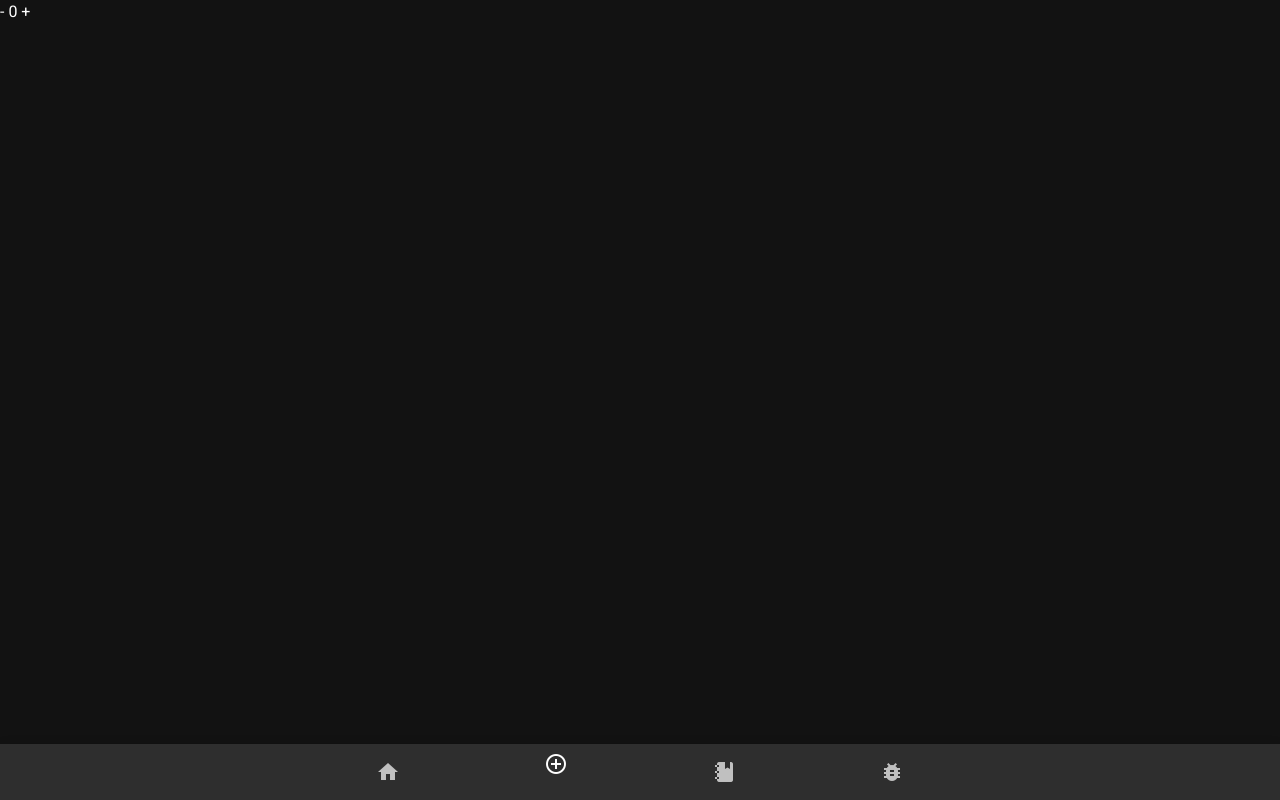
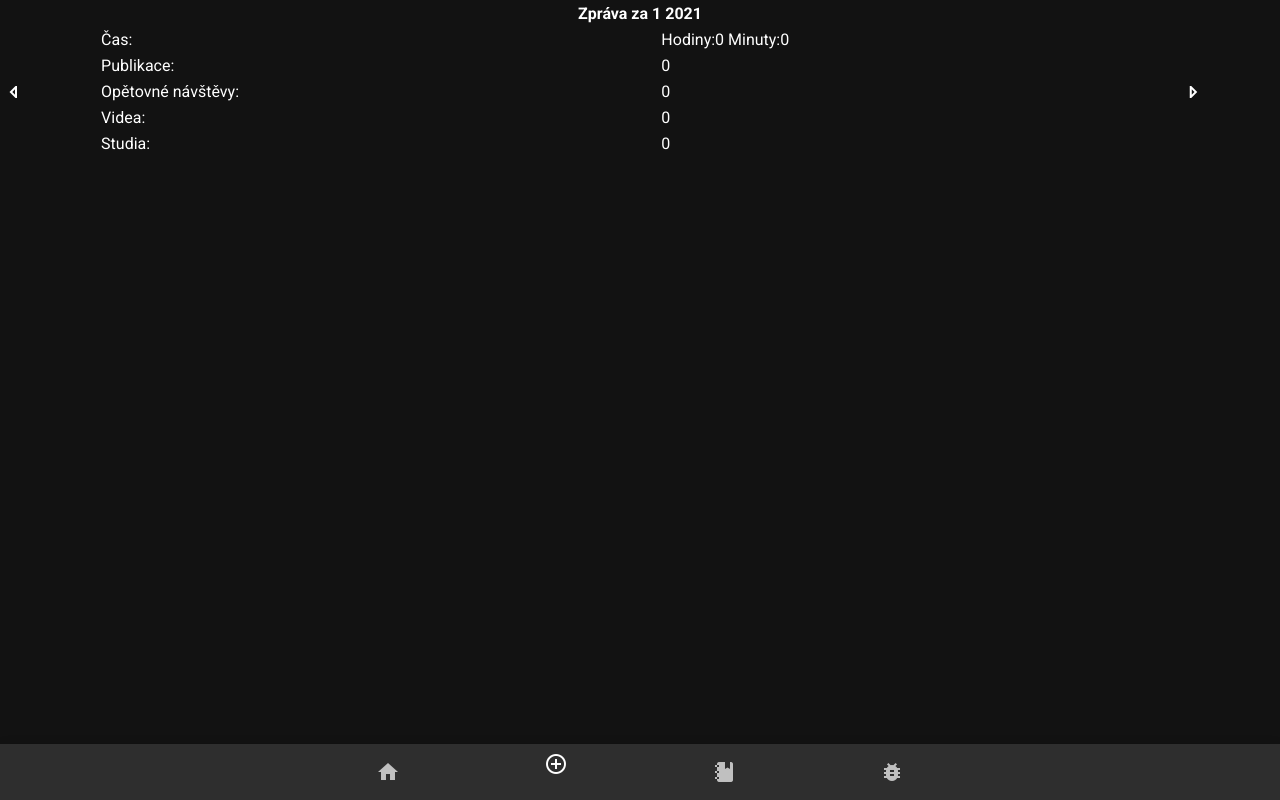
Before and after one commit to Cojavim/Vue-Miniministry, a Vue app: page /#/mothlyreport in a window 1280 px wide. Built offline with nearby package versions, Linux system fonts and the light colour scheme.

Commit message:
📱 MonthlyReport available

```diff
--- a/src/App.vue
+++ b/src/App.vue
@@ -11,7 +11,7 @@
       fixed
       app
     >
-    <v-btn class="tallBtn" @click="navigateTo('Home')">
+    <v-btn class="tallBtn" @click="navigateTo('MothlyReport')">
       <v-icon>mdi-home</v-icon>
     </v-btn>
 
--- a/src/components/InputField.vue
+++ b/src/components/InputField.vue
@@ -102,7 +102,7 @@ export default {
 
         e.preventDefault();
 
-        this.$router.push('/sum');
+        this.$router.push('/mothlyreport');
         },
 
         parseDateTime() {
--- a/src/views/MonthlyReport.vue
+++ b/src/views/MonthlyReport.vue
@@ -1,8 +1,33 @@
 <template>
   <div>
-    <button v-on:click="decrement">-</button>
+    <!-- <button v-on:click="decrement">-</button>
     {{ count }}
-    <button v-on:click="increment">+</button>
+    <button v-on:click="increment">+</button> -->
+    <table>
+      <th colspan="4">Zpráva za {{ shownMonth + 1 }} {{ shownYear }}</th>
+      <tr>
+        <td rowspan="5"><v-icon>mdi-menu-left-outline</v-icon></td>
+        <td>Čas:</td>
+        <td>Hodiny:{{ totalHous }} Minuty:{{ totalMinutes }}</td>
+        <td rowspan="5"><v-icon>mdi-menu-right-outline</v-icon></td>
+      </tr>
+      <tr>
+        <td>Publikace:</td>
+        <td>{{ count }}</td>
+      </tr>
+      <tr>
+        <td>Opětovné návštěvy:</td>
+        <td>{{ totalVisits }}</td>
+      </tr>
+      <tr>
+        <td>Videa:</td>
+        <td>{{ totalVideos }}</td>
+      </tr>
+      <tr>
+        <td>Studia:</td>
+        <td>{{ totalStudies }}</td>
+      </tr>
+    </table>
   </div>
 </template>
 
@@ -14,11 +39,64 @@ import Component from 'vue-class-component'
 @Component
 export default class MonthlyReport extends Vue {
   // Class properties will be component data
-  count = 0
+  count = 0;
+  shownMonth = (new Date()).getMonth();
+  shownYear = (new Date()).getFullYear();
+  today = new Date();
+  totalMinutes = 0;
+  totalHous = 0;
+  totalVisits = 0;
+  totalVideos = 0;
+  totalStudies = 0;
+  totalPublications = 0;
+  // dataEntryList
 
+  get entryList() {
+    return this.$store.state.entryList;
+  }
+
+  created() {
+    this.shownMonth = (new Date()).getMonth();
+    this.shownYear = (new Date()).getFullYear();
+    // this.$store.dispatch('getEntryList').finally(this.getMonthlyReport());
+  }
+  mounted() {
+    console.log(this.entryList);
+    this.getMonthlyReport();
+  }
   // Methods will be component methods
   increment() {
+    console.log('entryList', this.entryList);
+
+    this.getMonthlyReport();
+
     this.count++
+  }
+
+  getMonthlyReport() {
+    console.log(this.entryList);
+    let sortedData = this.entryList.filter(
+      a => a.month == this.shownMonth + 1 && a.year == this.shownYear
+    );
+    sortedData.forEach(a => {
+      this.totalMinutes += a.minutesServed;
+      this.totalHous += a.hoursServed;
+      this.totalVisits += a.returnVisits;
+      this.totalVideos += a.videosPlayed;
+      this.totalStudies += a.studiesConducted;
+      this.totalPublications += a.publications;
+    });
+
+    let lHoursFull = this.totalMinutes / 60;
+    let lHoursRounded = Math.floor(this.totalMinutes / 60);
+
+    let lMinutes = (lHoursFull - lHoursRounded) * 60;
+    let lMinutesRounded = Math.round(lMinutes);
+
+    this.totalHous += lHoursRounded;
+    this.totalMinutes = lMinutesRounded;
+
+    console.log('Hours:', this.totalHous, 'Minutes:', this.totalMinutes, this.totalVisits, this.totalVideos, this.totalStudies, this.totalPublications);
   }
 
   decrement() {
@@ -26,3 +104,9 @@ export default class MonthlyReport extends Vue {
   }
 }
 </script>
+
+<style scoped>
+  table {
+    width: 100%;
+  }
+</style>
--- a/tsconfig.json
+++ b/tsconfig.json
@@ -14,7 +14,7 @@
     "sourceMap": true,
     "baseUrl": ".",
     "types": [
-      "webpack-env"
+      "webpack-env", "vuetify"
     ],
     "paths": {
       "@/*": [
```
Also changed, not shown: src/model/dataEntry.ts (added, +14 -0 lines).
